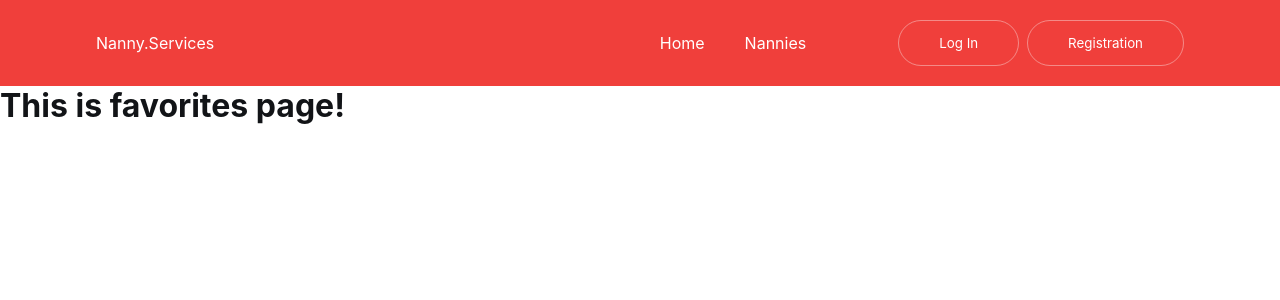
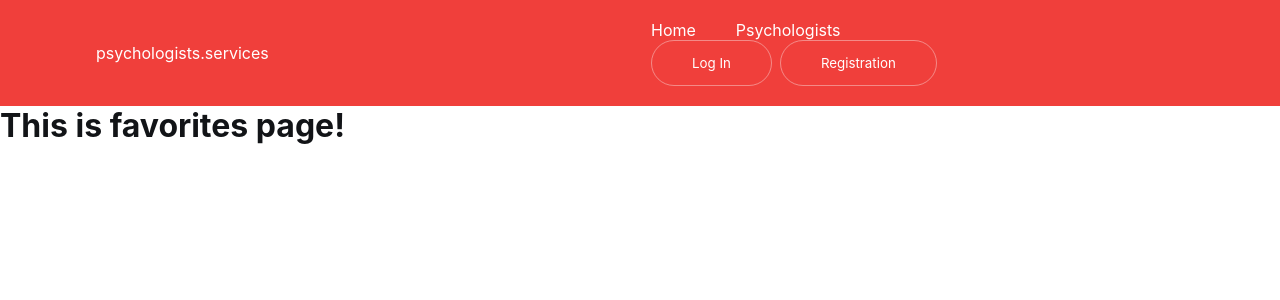
Before and after one commit to charivna/nanny_services, a React (Create React App) app: page /psychologists/favorites in a window 1280 px wide. Shown: the top 300 px of the page. Built offline with nearby package versions, Linux system fonts and the light colour scheme.

Commit message:
try to fix routes

```diff
--- a/src/components/App.jsx
+++ b/src/components/App.jsx
@@ -11,7 +11,7 @@ export const App = () => {
       <Routes>
         <Route path="/" element={<Layout />}>
           <Route index element={<HomePage />} />
-          <Route path="/nannies" element={<NanniesPage />} />
+          <Route path="/psychologists" element={<NanniesPage />} />
           <Route path="/favorites" element={<FavoritesPage />} />
           <Route path="*" element={<NotFoundPage />} />
         </Route>
--- a/src/components/Layout/Layout.jsx
+++ b/src/components/Layout/Layout.jsx
@@ -14,14 +14,14 @@ const Layout = () => {
   return (
     <>
       <Header>
-        <Logo to="/">Nanny.Services</Logo>
+        <Logo to="/">psychologists.services</Logo>
         <Nav>
           <NavList>
             <li>
               <NavLink to="/">Home</NavLink>
             </li>
             <li>
-              <NavLink to="/nannies">Nannies</NavLink>
+              <NavLink to="/psychologists">Psychologists</NavLink>
             </li>
             {/* <li>
               <NavLink to="/favorites">Favorites</NavLink>
```
